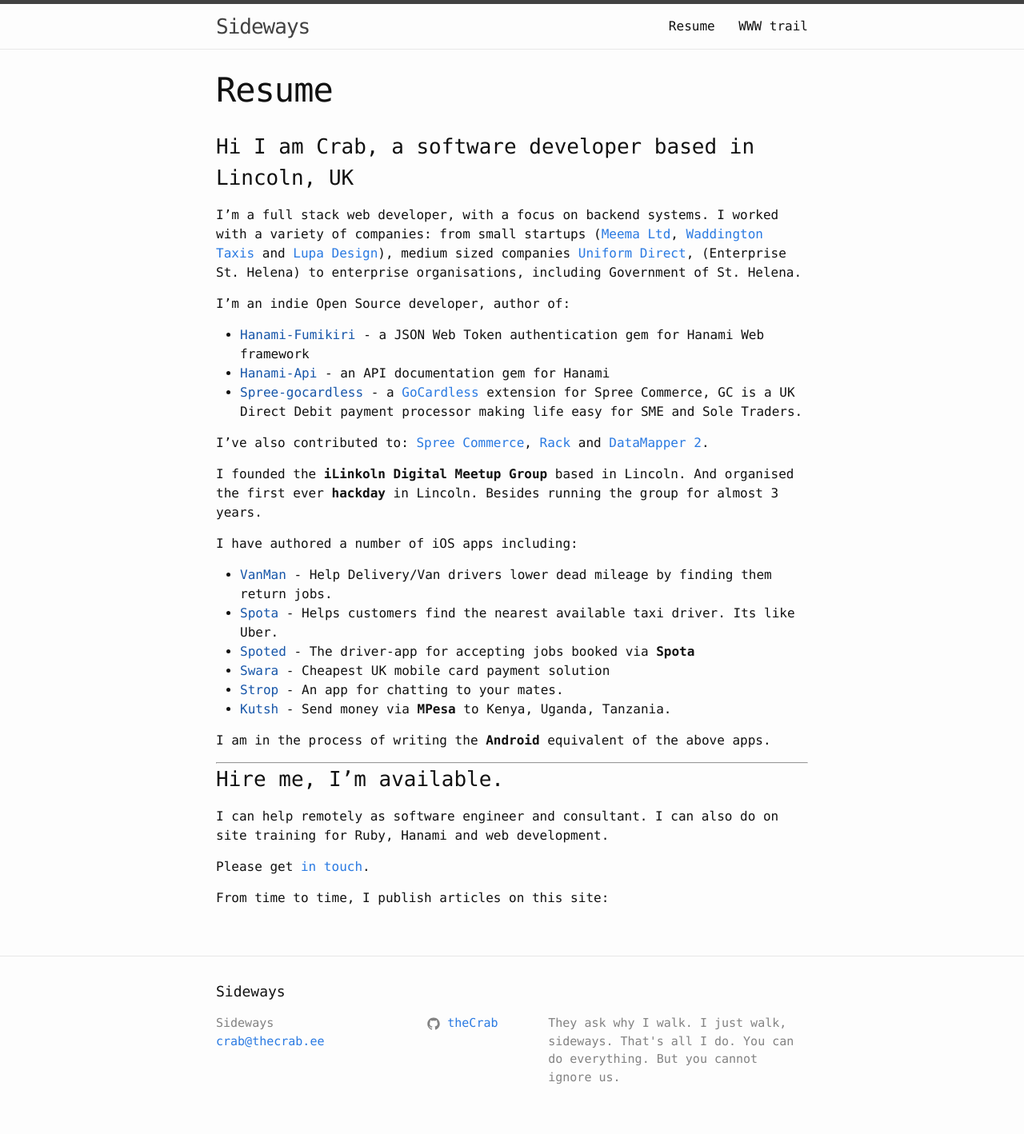
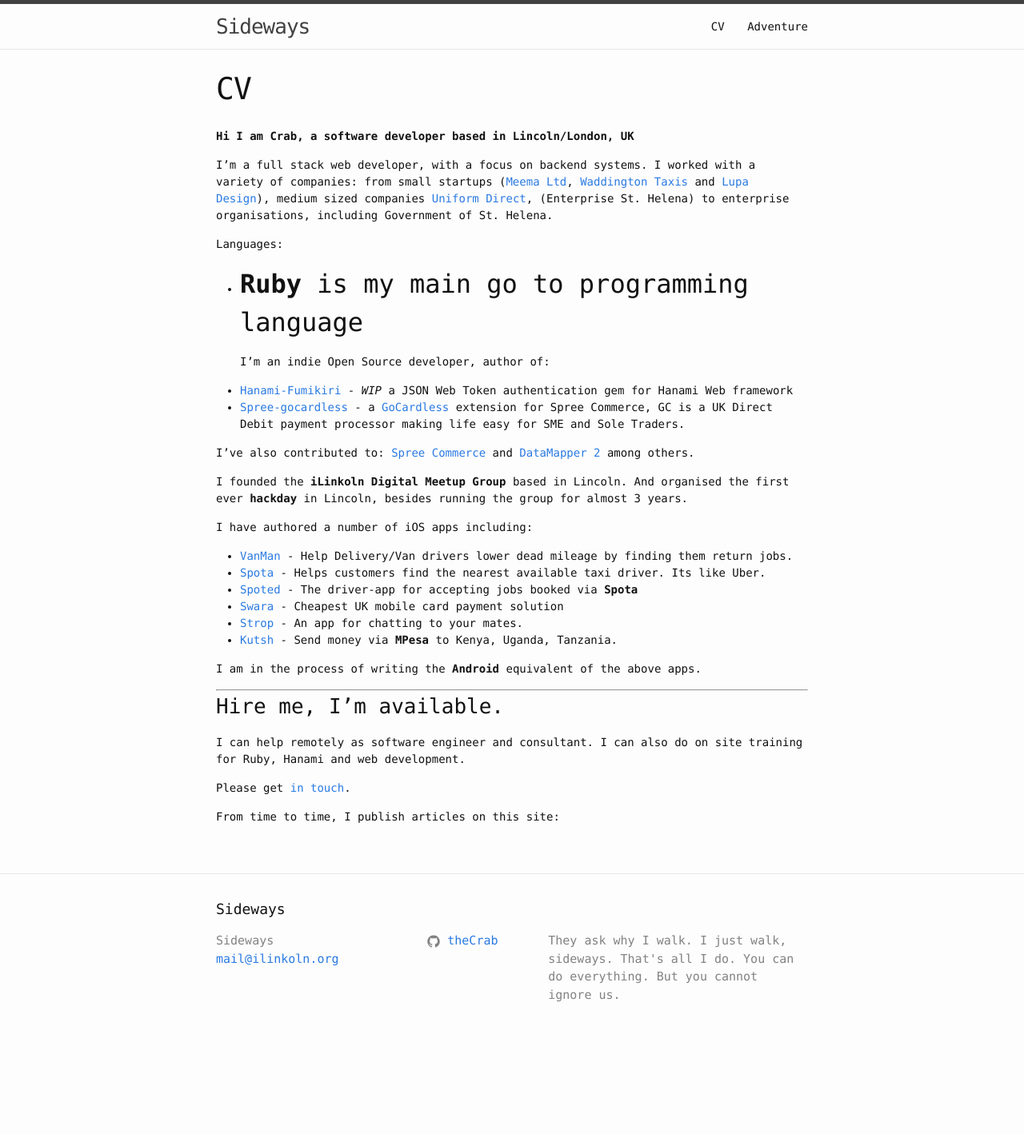
Before and after one commit to theCrab/theCrab, a Jekyll site: the page built from about.md, in a window 1280 px wide. Shown: the whole page at 80% size. Built offline with Jekyll 4.4.1, drawn with Linux system fonts in a browser that asks for light colours; after the commit the page ends 1315 px from its top, so only the background shows below that.

Commit message:
Update links and meta

```diff
--- a/_config.yml
+++ b/_config.yml
@@ -7,7 +7,7 @@
 
 # Site settings
 title: Sideways
-email: crab@thecrab.ee
+email: mail@ilinkoln.org
 description: > # this means to ignore newlines until "baseurl:"
   They ask why I walk. I just walk, sideways. That's all I do.
   You can do everything. But you cannot ignore us.
--- a/_sass/_layout.scss
+++ b/_sass/_layout.scss
@@ -204,7 +204,7 @@
 }
 
 .post-title {
-    font-size: 42px;
+    font-size: 38px;
     letter-spacing: -1px;
     line-height: 1;
 
--- a/about.md
+++ b/about.md
@@ -1,31 +1,33 @@
 ---
 layout: page
-title: Resume
+title: CV
 permalink: /about/
 ---
-### Hi I am Crab, a software developer based in Lincoln, UK
+**Hi I am Crab, a software developer based in Lincoln/London, UK**
 
 I'm a full stack web developer, with a focus on backend systems. I worked with a variety of companies: from small startups ([Meema Ltd](http://mema.co.uk), [Waddington Taxis](http://waddingtingtontaxis.co.uk) and [Lupa Design](http://lupa-design.com)), medium sized companies [Uniform Direct](http://uniform-direct.com), (Enterprise St. Helena) to enterprise organisations, including Government of St. Helena.
 
+Languages:
+- **Ruby** is my main go to programming language
+-
 I'm an indie Open Source developer, author of:
 
-- [Hanami-Fumikiri]() ‐ a JSON Web Token authentication gem for Hanami Web framework
-- [Hanami-Api]() - an API documentation gem for Hanami
-- [Spree-gocardless]() ‐ a [GoCardless](https://gocardless.com) extension for Spree Commerce, GC is a UK Direct Debit payment processor making life easy for SME and Sole Traders.
+- [Hanami-Fumikiri](https://github.com/theCrab/hanami-fumikiri) ‐ _WIP_ a JSON Web Token authentication gem for Hanami Web framework
+- [Spree-gocardless](https://github.com/theCrab/spree_gocardless) ‐ a [GoCardless](https://gocardless.com) extension for Spree Commerce, GC is a UK Direct Debit payment processor making life easy for SME and Sole Traders.
 
 
-I've also contributed to: [Spree Commerce](http://web.com), [Rack](http://web.com) and [DataMapper 2](http://web.com).
+I've also contributed to: [Spree Commerce](http://spreecommerce.com) and [DataMapper 2](http://datamapper.org) among others.
 
-I founded the **iLinkoln Digital Meetup Group** based in Lincoln. And organised the first ever **hackday** in Lincoln. Besides running the group for almost 3 years.
+I founded the **iLinkoln Digital Meetup Group** based in Lincoln. And organised the first ever **hackday** in Lincoln, besides running the group for almost 3 years.
 
 I have authored a number of iOS apps including:
 
-- [VanMan]() - Help Delivery/Van drivers lower dead mileage by finding them return jobs.
-- [Spota]() - Helps customers find the nearest available taxi driver. Its like Uber.
-- [Spoted]() - The driver-app for accepting jobs booked via **Spota**
-- [Swara]() - Cheapest UK mobile card payment solution
-- [Strop]() - An app for chatting to your mates.
-- [Kutsh]() - Send money via **MPesa** to Kenya, Uganda, Tanzania.
+- [VanMan](http://paxiapp.uk/vanman) - Help Delivery/Van drivers lower dead mileage by finding them return jobs.
+- [Spota](http://paxiapp.uk/spota) - Helps customers find the nearest available taxi driver. Its like Uber.
+- [Spoted](http://paxiapp.uk/spoted) - The driver-app for accepting jobs booked via **Spota**
+- [Swara](http://paxiapp.uk/swara) - Cheapest UK mobile card payment solution
+- [Strop](http://strop.uk/) - An app for chatting to your mates.
+- [Kutsh](http://kutsh.co.ke/) - Send money via **MPesa** to Kenya, Uganda, Tanzania.
 
 I am in the process of writing the **Android** equivalent of the above apps.
 
@@ -35,6 +37,6 @@ I am in the process of writing the **Android** equivalent of the above apps.
 
 I can help remotely as software engineer and consultant. I can also do on site training for Ruby, Hanami and web development.
 
-Please get [in touch](mailto:crab@thecrab.ee).
+Please get [in touch](mailto:mail@ilinkoln.org).
 
 From time to time, I publish articles on this site:
--- a/css/main.scss
+++ b/css/main.scss
@@ -7,7 +7,7 @@
 
 // Our variables
 $base-font-family: Monaco, "Courier New", monospace;
-$base-font-size:   16px;
+$base-font-size:   14px;
 $base-font-weight: 400;
 $small-font-size:  $base-font-size * 0.875;
 $base-line-height: 1.5;
```
Also changed, not shown: my-journey.md (+16 -9 lines).
